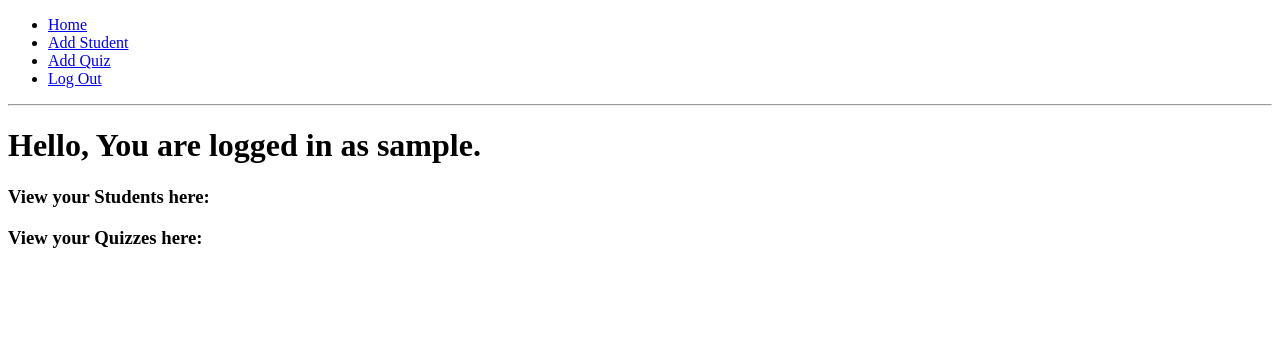
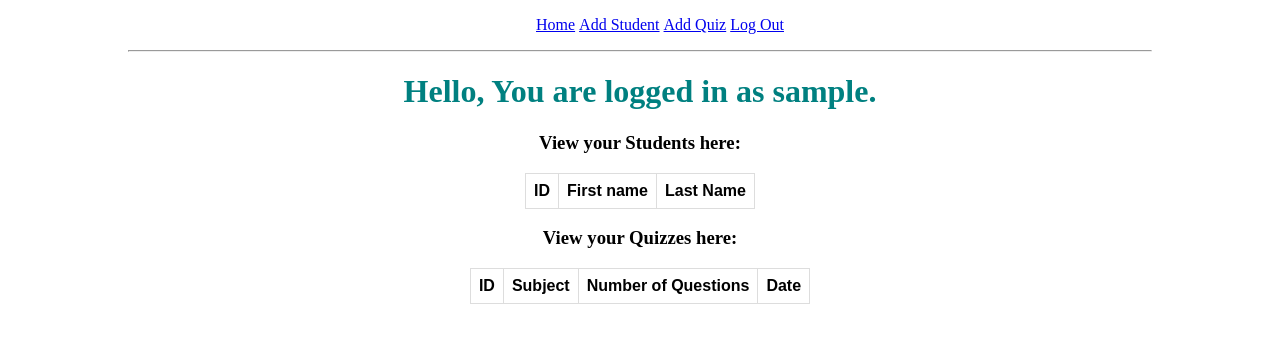
Before and after one commit to wilsonvetdev/IS211_Assignment12, a Flask app: page /index in a window 1280 px wide. Shown: the top 343 px of the page. Run offline with Flask 2, Linux system fonts and the light colour scheme; the visitor is signed in with stand-in values (Sample User, id 1); data comes from the database, SQL or seed files in the repository; data that the repository does not hold is empty.

Commit message:
prettier

```diff
--- a/app/routes.py
+++ b/app/routes.py
@@ -15,6 +15,7 @@ def index():
 
 
 @app.route("/student/add", methods=['GET', 'POST'])
+@login_required
 def add_student():
 
     add_student_form = AddStudentForm()
@@ -30,6 +31,7 @@ def add_student():
 
 
 @app.route("/quiz/add", methods=['GET', 'POST'])
+@login_required
 def add_quiz():
 
     add_quiz_form = AddQuizForm()
--- a/app/static/styles/style.css
+++ b/app/static/styles/style.css
@@ -0,0 +1,40 @@
+
+html {
+    text-align: center;
+}
+
+body {
+    width: 80%;
+    margin-left: auto;
+    margin-right: auto;
+}
+
+table {
+    margin: auto;
+    font-family: arial, sans-serif;
+    border-collapse: collapse;
+
+}
+
+td, th {
+    border: 1px solid #dddddd;
+    text-align: left;
+    padding: 8px;
+}
+
+div {
+    margin: 0px auto;
+    justify-content: center;
+}
+
+h1 {
+    color: teal;
+}
+
+ul {
+    white-space: nowrap;
+}
+
+li {
+    display: inline-block;
+}
--- a/app/templates/base.html
+++ b/app/templates/base.html
@@ -14,7 +14,7 @@
         {% endif %}
         <meta name="description" content="">
         <meta name="viewport" content="width=device-width, initial-scale=1">
-        <link rel="stylesheet" href="">
+        <link rel="stylesheet" href="{{ url_for("static",filename="styles/style.css") }}">
     </head>
 
     <body>
--- a/app/templates/index.html
+++ b/app/templates/index.html
@@ -3,24 +3,44 @@
 
 {% block content %}
 
-    <h1>Hello, You are logged in as {{ current_user.username }}. </h1>
+    <h1>Hello, You are logged in as {{ current_user.username }}.</h1>
 
     <div>
         <h3>View your Students here:</h3>
-        <ul>
-        {% for student in students %}
-            <li>{{ student.first_name }} {{ student.last_name }}</li>
-        {% endfor %}
-        </ul>
+        <table>
+            <tr>
+                <th>ID</th>
+                <th>First name</th>
+                <th>Last Name</th>
+            </tr>
+            {% for student in students %}
+            <tr>
+                <td>{{ student.id }}</td>
+                <td>{{ student.first_name }}</td>
+                <td>{{ student.last_name }}</td>
+            </tr>
+            {% endfor %}
+        </table>
     <div>
 
     <div>
         <h3>View your Quizzes here:</h3>
-        <ul>
-        {% for quiz in quizzes %}
-            <li>subject: {{ quiz.subject }}, number of questions: {{ quiz.num_of_questions }}, date: {{ quiz.date }}</li>
-        {% endfor %}
-        </ul>
+        <table>
+            <tr>
+                <th>ID</th>
+                <th>Subject</th>
+                <th>Number of Questions</th>
+                <th>Date</th>
+            <tr>
+            {% for quiz in quizzes %}
+            <tr>
+                <td>{{ quiz.id }}</td>
+                <td>{{ quiz.subject }}</td>
+                <td>{{ quiz.num_of_questions }}</td>
+                <td>{{ quiz.date }}</td>
+            <tr>
+            {% endfor %}
+        </table>
     <div>
 
 {% endblock %}
```
